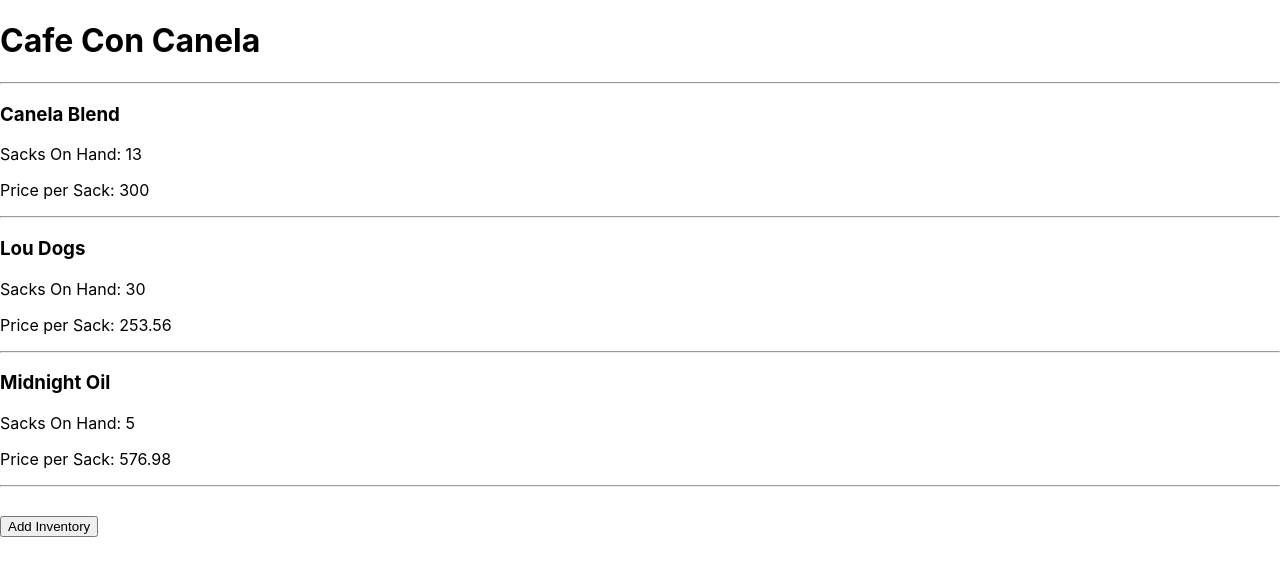
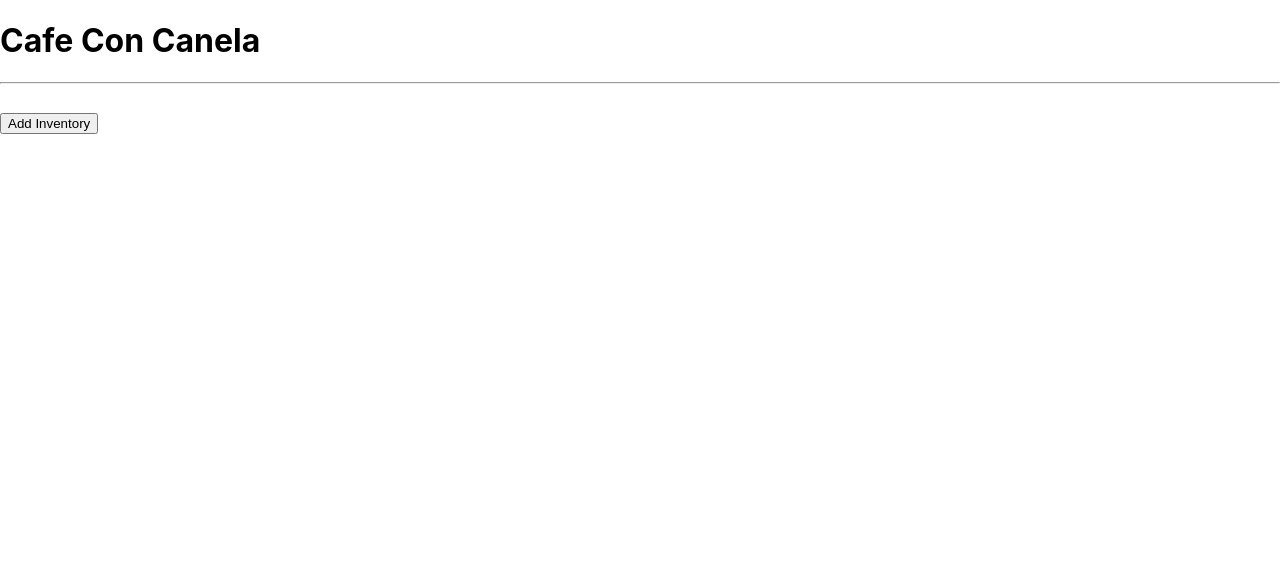
Before and after one commit to ArthurEOrtiz/cafe-con-canela, a React (Create React App) app: page / in a window 1280 px wide. Shown: the top 576 px of the page. Built offline with nearby package versions, Linux system fonts and the light colour scheme.

Commit message:
Added form functionality

```diff
--- a/src/components/InventoryControl.js
+++ b/src/components/InventoryControl.js
@@ -7,7 +7,8 @@ class InventoryControl extends React.Component {
   constructor(props){
     super(props);
     this.state = {
-      formVisible: false
+      formVisible: false,
+      inventoryListArray: []
     };
   }
 
@@ -17,17 +18,25 @@ class InventoryControl extends React.Component {
     }));
   }
 
+  handleAddingNewInventory = (newItem) => {
+    const newInventoryListArray = this.state.inventoryListArray.concat(newItem);
+    this.setState({
+      inventoryListArray: newInventoryListArray,
+      formVisible: false
+    });
+  }
+
   render() {
     let visibleState = null;
     let buttonText = null;
 
     if (this.state.formVisible){
-      visibleState = <NewInventoryForm />;
+      visibleState = <NewInventoryForm onNewInventoryCreation={this.handleAddingNewInventory} />
       buttonText = "Back To Inventory";
     }
     else
     {
-      visibleState = <InventoryList />;
+      visibleState = <InventoryList inventoryList={this.state.inventoryListArray} />;
       buttonText = "Add Inventory";
     }
 
--- a/src/components/InventoryList.js
+++ b/src/components/InventoryList.js
@@ -1,36 +1,14 @@
 import React from "react";
 import Item from "./Item";
+import PropTypes from "prop-types";
 
-const testInventoryList = [
-  {
-    name: "Canela Blend",
-    origin: "Central America",
-    price: 300.00,
-    quantity: 13,
-    roast: "Dark"
-  },
-  {
-    name: "Lou Dogs",
-    origin: "South America",
-    price: 253.56,
-    quantity: 30,
-    roast: "Light"
-  },
-  {
-    name: "Midnight Oil",
-    origin: "Africa",
-    price: 576.98,
-    quantity: 5,
-    roast: "Medium"
-  }
-];
-function InventoryList(){
+function InventoryList(props){
   return (
     <React.Fragment>
     <hr/>
-    {testInventoryList.map((item, index) =>
+    {props.inventoryList.map((item, index) =>
       <Item name={item.name}
-      orgin={item.orgin}
+      origin={item.origin}
       price={item.price}
       quantity={item.quantity}
       roast={item.roast}
@@ -41,4 +19,8 @@ function InventoryList(){
   );
 }
 
+InventoryList.propTypes = {
+  inventoryList: PropTypes.array
+};
+
 export default InventoryList;
--- a/src/components/Item.js
+++ b/src/components/Item.js
@@ -17,7 +17,8 @@ Item.propTypes = {
   orgin: PropTypes.string,
   price: PropTypes.number,
   quantity: PropTypes.number,
-  roast: PropTypes.string
+  roast: PropTypes.string,
+  id: PropTypes.string
 };
 
 export default Item;
--- a/src/components/NewInventoryForm.js
+++ b/src/components/NewInventoryForm.js
@@ -1,15 +1,19 @@
 import React from "react";
+import PropTypes from "prop-types";
+import { v4 } from "uuid";
 
-
-function NewInventoryForm(){
+function NewInventoryForm(props){
 
   function handleNewInventoryFormSubmission(event){
     event.preventDefault();
-    console.log(event.target.name.value);
-    console.log(event.target.origin.value);
-    console.log(event.target.price.value);
-    console.log(event.target.quantity.value);
-    console.log(event.target.roast.value);
+    props.onNewInventoryCreation({
+      name: event.target.name.value,
+      origin: event.target.origin.value,
+      price: event.target.price.value,
+      quantity: event.target.quantity.value,
+      roast: event.target.roast.value,
+      id: v4()
+    });
   }
 
   return (
@@ -61,4 +65,8 @@ function NewInventoryForm(){
   );
 }
 
+NewInventoryForm.propTypes = {
+  onNewInventoryCreation: PropTypes.func
+};
+
 export default NewInventoryForm;
```
